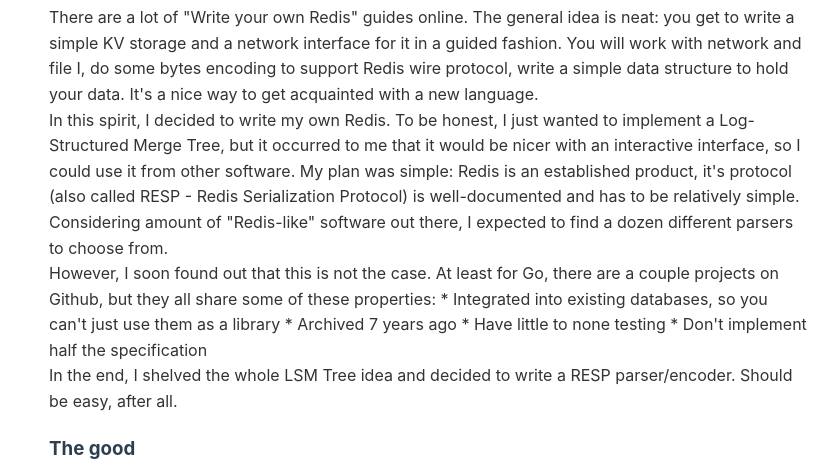
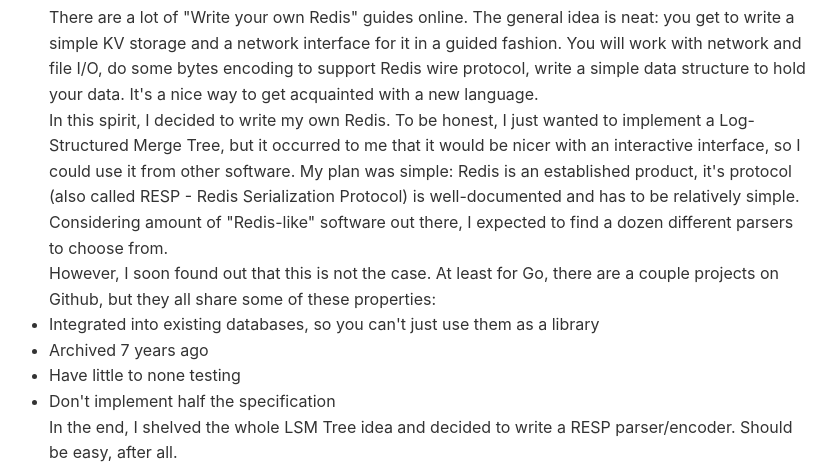
Before and after one commit to keddad/neversleeps, a plain HTML site: page publications/resp.html in a window 1280 px wide. Shown: the part 259-728 px from the top of the page, without its empty margins (211-1049 px from the left). Drawn offline with nearby package versions, Linux system fonts and the light colour scheme.

Commit message:
Markdown generator fixes

```diff
--- a/publications/resp.html
+++ b/publications/resp.html
@@ -19,7 +19,7 @@
   <p>There are a lot of "Write your own Redis" guides online. The
   general idea is neat: you get to write a simple KV storage and a
   network interface for it in a guided fashion. You will work with
-  network and file I, do some bytes encoding to support Redis wire
+  network and file I/O, do some bytes encoding to support Redis wire
   protocol, write a simple data structure to hold your data. It's a nice
   way to get acquainted with a new language.</p>
   <p>In this spirit, I decided to write my own Redis. To be honest, I
@@ -32,9 +32,14 @@
   expected to find a dozen different parsers to choose from.</p>
   <p>However, I soon found out that this is not the case. At least for
   Go, there are a couple projects on Github, but they all share some of
-  these properties: * Integrated into existing databases, so you can't
-  just use them as a library * Archived 7 years ago * Have little to
-  none testing * Don't implement half the specification</p>
+  these properties:</p>
+  <ul>
+  <li>Integrated into existing databases, so you can't just use them as
+  a library</li>
+  <li>Archived 7 years ago</li>
+  <li>Have little to none testing</li>
+  <li>Don't implement half the specification</li>
+  </ul>
   <p>In the end, I shelved the whole LSM Tree idea and decided to write
   a RESP parser/encoder. Should be easy, after all.</p>
   <h3 id="the-good">The good</h3>
```
Also changed, not shown: 1 other file.
